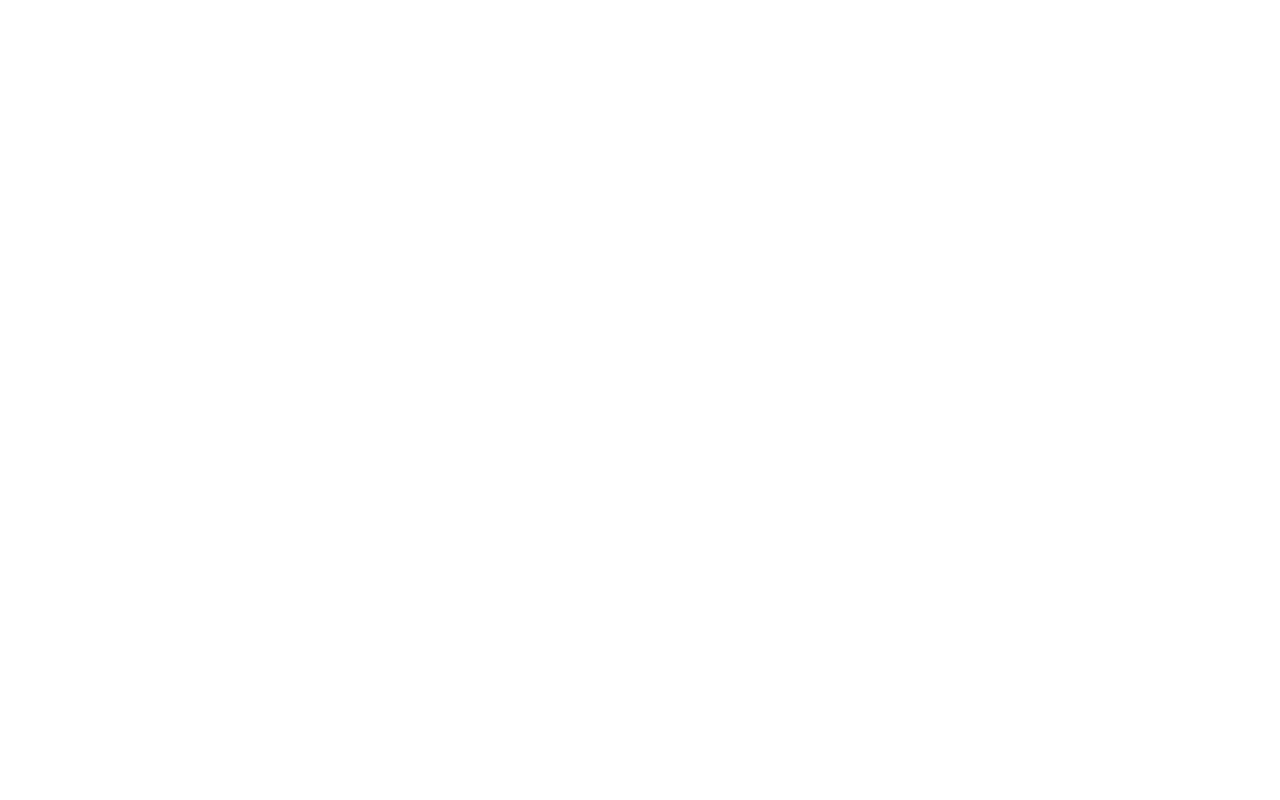
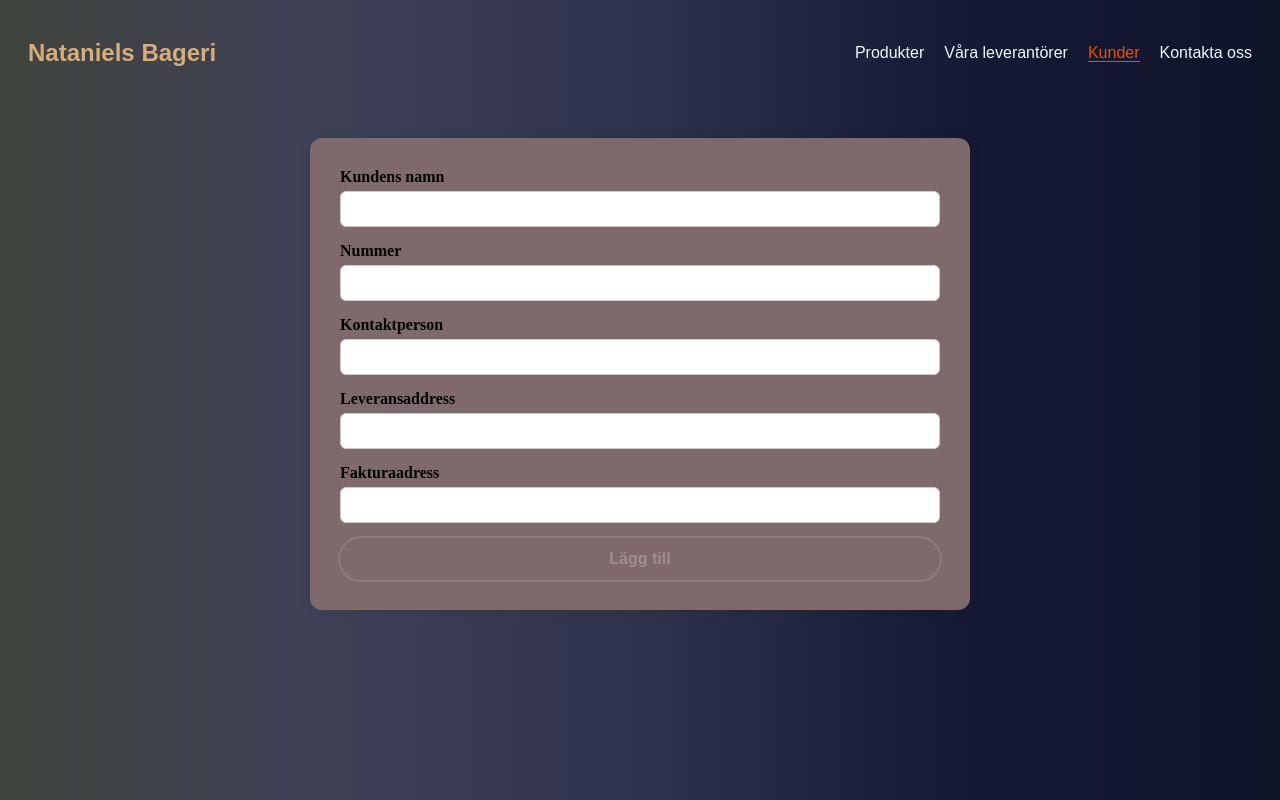
Before and after one commit to nttttzze/Bakery-Project, a plain HTML site: page natanielsBageri-frontend/src/pages/addCustomer/add-customer.html in a window 1280 px wide. Drawn offline with Linux system fonts and the light colour scheme.

Commit message:
Added function to add customer

```diff
--- a/natanielsBageri-frontend/src/pages/addCustomer/add-customer.css
+++ b/natanielsBageri-frontend/src/pages/addCustomer/add-customer.css
@@ -0,0 +1,4 @@
+@import '../../assets/css/navigation.css';
+@import '../../assets/css/site.css';
+@import '../../assets/css/details.css';
+@import '../../assets/css/add-form.css'
--- a/natanielsBageri-frontend/src/pages/addCustomer/add-customer.html
+++ b/natanielsBageri-frontend/src/pages/addCustomer/add-customer.html
@@ -0,0 +1,64 @@
+<!DOCTYPE html>
+<html lang="en">
+
+<head>
+    <meta charset="UTF-8">
+    <meta name="viewport" content="width=device-width, initial-scale=1.0">
+    <script type="module" src="./addCustomer.js"></script>
+    <link rel="stylesheet" href="add-customer.css">
+    <script src="../../lib/helpers/scripts.js"></script>
+    <title>Products</title>
+</head>
+
+<body>
+    <header>
+        <div class="container">
+            <div class="logo"> <a href="../../index.html">Nataniels Bageri</a></div>
+            <div class="menu-toggle" onclick="toggleMenu()">☰</div>
+            <nav>
+                <ul id="nav-links">
+                    <li><a href="../products/products.html">Produkter</a></li>
+                    <li><a href="../suppliers/suppliers.html">Våra leverantörer</a></li>
+                    <li><a class="active" href="../customers/customers.html">Kunder</a></li>
+                    <li><a href="./pages/#">Kontakta oss</a></li>
+                </ul>
+            </nav>
+        </div>
+    </header>
+    <main>
+        <div class="p-background"></div>
+        <div class="main-page"></div>
+
+        <div class="p-container">
+            <article>
+                <form id="post-form">
+                    <div class="form-controls">
+                        <label for="name">Kundens namn</label>
+                        <input type="text" name="name" id="name" />
+                    </div>
+                    <div class="form-controls">
+                        <label for="phone">Nummer</label>
+                        <input type="number" name="phone" id="phone" />
+                    </div>
+                    <div class="form-controls">
+                        <label for="contactPerson">Kontaktperson</label>
+                        <input type="text" name="contactPerson" id="contactPerson" />
+                    </div>
+                    <div class="form-controls">
+                        <label for="deliveryAddress">Leveransaddress</label>
+                        <input type="text" name="deliveryAddress" id="deliveryAddress" />
+                    </div>
+                    <div class="form-controls">
+                        <label for="invoiceAddress">Fakturaadress</label>
+                        <input type="text" name="invoiceAddress" id="invoiceAddress" />
+                    </div>
+                    <div class="form-controls">
+                        <button type="submit" class="add-products-button">Lägg till</button>
+                    </div>
+                </form>
+            </article>
+        </div>
+    </main>
+</body>
+
+</html>
--- a/natanielsBageri-frontend/src/pages/addCustomer/addCustomer.js
+++ b/natanielsBageri-frontend/src/pages/addCustomer/addCustomer.js
@@ -0,0 +1,19 @@
+import {post} from '../../lib/helpers/httpClient.js';
+
+const add = document.getElementById('post-form')
+
+const addCustomer = async (e) => {
+    e.preventDefault();
+
+    const cusData = new FormData(e.target);
+    const cusInfo = Object.fromEntries(cusData.entries());
+
+    const response = await post('customer', cusInfo);
+    console.log("Resultat: ", response, cusInfo);
+
+    if(response)
+        {
+        window.location.href = '../customers/customers.html'
+    };
+};
+add.addEventListener('submit', addCustomer);
```
Also changed, not shown: natanielsBageri-frontend/src/pages/customers/customers.html (+8 -1 lines), 2 other files.
